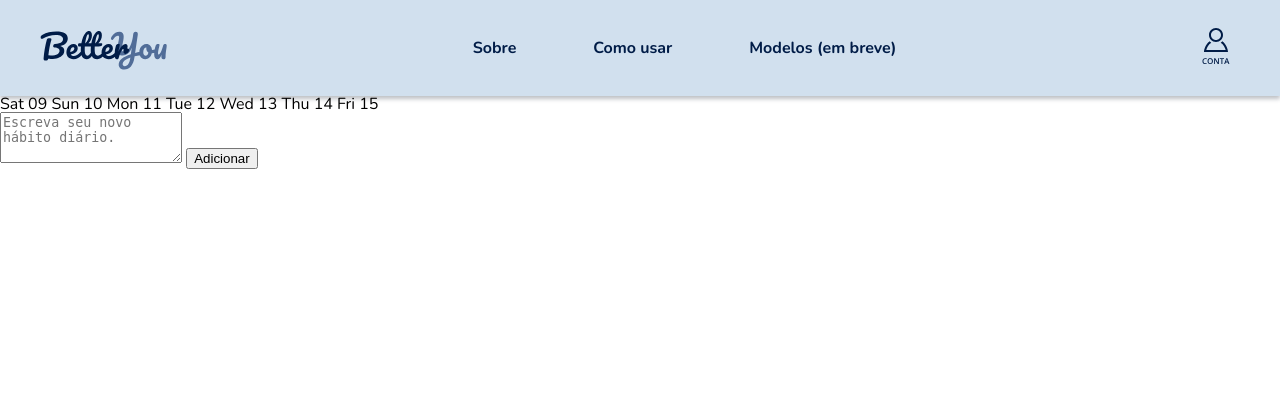
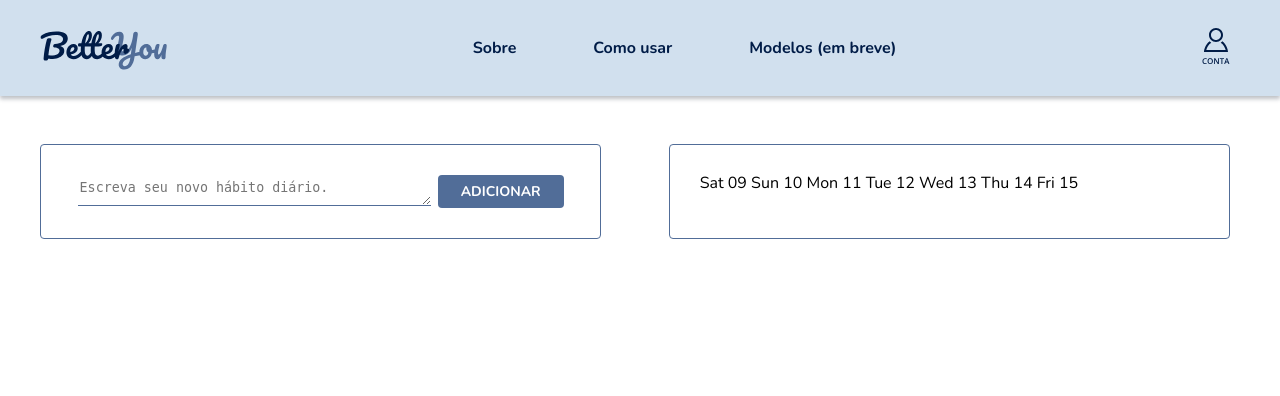
Before and after one commit to emillyperin/BetterYou, a Flask app: page /add in a window 1280 px wide. Shown: the top 396 px of the page. Run offline with Flask 3, Linux system fonts and the light colour scheme.

Commit message:
feat: styled main items

```diff
--- a/static/css/default.css
+++ b/static/css/default.css
@@ -35,3 +35,11 @@
 .p-relative {
     position: relative;
 }
+
+.w-50 {
+    width: 47%;
+}
+
+.margin {
+    margin: 3rem auto;
+}
--- a/static/css/style.css
+++ b/static/css/style.css
@@ -3,6 +3,7 @@
     --secondary-color: #516D98;
     --dark-color: #001C47;
     --text-color: #212121;
+    --soft-gray: #c5c5c5;
     --bg-color: #FFF;
     --default-font: 'Nunito', 'sans-serif';
 }
@@ -20,12 +21,6 @@ header .container {
 
 header .container .nav-items a {
     color: var(--dark-color);
-}
-
-/*=== Body ===*/
-body {
-    background-color: var(--bg-color);
-    font-family: var(--default-font);
 }
 
 .nav-items a:hover p::after {
@@ -47,3 +42,83 @@ body {
     border-bottom: none;
     cursor: pointer;
 }
+
+/*=== Body ===*/
+body {
+    background-color: var(--bg-color);
+    font-family: var(--default-font);
+}
+
+/*=== Habits ===*/
+.new-habit a {
+    font: bold 14px var(--default-font);
+    text-transform: uppercase;
+    color: var(--secondary-color);
+    transition: .25s;
+}
+
+.new-habit a:hover {
+    color: var(--dark-color);
+}
+
+.border-custom {
+    border: 1px solid var(--secondary-color);
+    border-radius: 4px;
+}
+
+.border-custom>div {
+    padding: 30px;
+}
+
+.habit-list p {
+    color: var(--text-color);
+}
+
+.habit-list .habit_completed {
+    min-height: 50px;
+    display: flex;
+    align-items: center;
+    padding: 0 10px;
+    margin-bottom: 10px;
+    box-shadow: 0px 1px 3px 0px var(--soft-gray);
+    border-radius: 4px;
+    transition: .25s;
+}
+
+.habit-list .habit_completed:hover {
+    transform: scale(1.04);
+}
+
+form.form{
+    display: flex;
+    justify-content: space-evenly;
+    align-items: center;
+}
+
+.form_input {
+    border: none;
+    width: 70%;
+    height: 23px;
+    border-bottom: 1px solid var(--secondary-color);
+}
+
+.form_input:focus-visible {
+    outline: none;
+}
+
+.form_button {
+    font: bold 14px var(--default-font);
+    padding: 7px 23px;
+    border: none;
+    background: var(--secondary-color);
+    color: var(--bg-color);
+    text-transform: uppercase;
+    border-radius: 4px;
+    cursor: pointer;
+}
+
+.form_button:hover {
+    opacity: 0.8;
+}
+
+/*=== Calendar ===*/
--- a/templates/index.html
+++ b/templates/index.html
@@ -2,9 +2,9 @@
 
 {% block main_content %}
 
-    <section class="habit-list">
+    <div class="habit-list">
         {% for i in habit %}
-            <div class="habit_completed">
+            <div class="habit_completed pointer">
                 <p class="habit__description">
                     {% if i.date_created>=selected_date %}
                         {{ "" }}
@@ -14,6 +14,6 @@
                 </p>
             </div>
         {% endfor %}
-    </section>
+    </div>
 
 {% endblock %}
--- a/templates/layout.html
+++ b/templates/layout.html
@@ -40,12 +40,24 @@
             </div>
         </div>
     </header>
+
+    <main class="main">
+        <div class="page-main margin">
+            <div class="new-habit">
                 {% if "add" not in request.endpoint %}
                     <a href="{{ url_for('add_habit') }}" class="add_link">+ Adicionar novo Hábito </a>
                 {% endif %}
-
-    <main class="main">
-        <section class="dates">
+            </div>
+            <div class="d-flex margin justify-between">
+                <section class="w-50 border-custom">
+                    <div>
+                        {% block main_content %}
+                        {% endblock %}
+                    </div>
+                </section>
+                <section class="w-50 border-custom">
+                    <div>
+                        <div class="dates">
                             {% for date in date_range(selected_date) %}
                                 <a class="dates__link {{ 'dates__link--current' if loop.index0 == 3 else '' }}" href="{{ url_for('index', date=date)}}">
                                     <time class="date" datetime="{{ date }}">
@@ -54,9 +66,12 @@
                                     </time>
                                 </a>
                             {% endfor %}
+                        </div>
+                    </div>
                 </section>
-        {% block main_content %}
-        {% endblock %}
+
+            </div>
+        </div>
     </main>
 
 </body>
```
Lines whose indentation alone changed are shown as unchanged.
